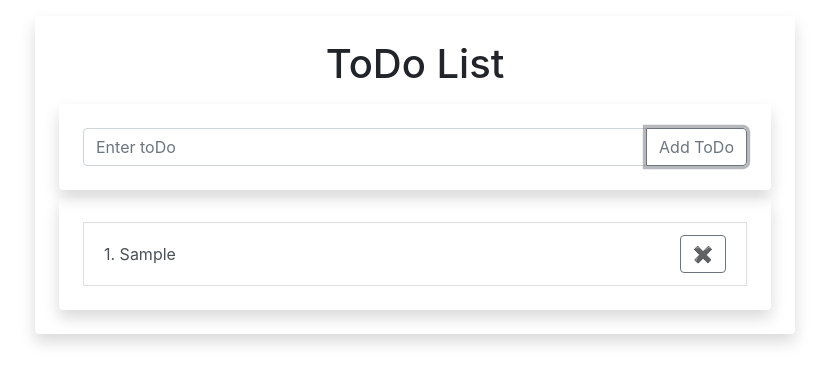
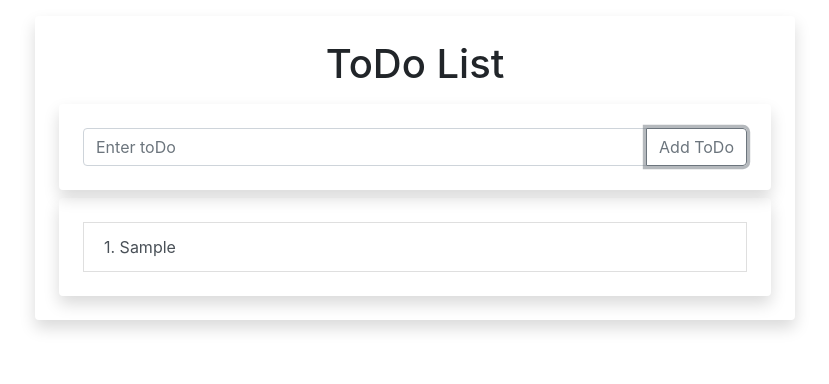
Before and after one commit to famillion/OWU, an Angular app in the folder TS_Angular/HW3/: page / in a window 1280 px wide. Both pictures are taken after typing "Sample" into the empty fields and a click on the button "Add ToDo". Shown: the top 384 px of the page, without its empty margins (225-1054 px from the left). Built offline with nearby package versions, Linux system fonts and the light colour scheme.

Commit message:
HW_3 todo list without services

```diff
--- a/TS_Angular/HW3/src/app/app.module.ts
+++ b/TS_Angular/HW3/src/app/app.module.ts
@@ -4,9 +4,9 @@ import { NgModule } from '@angular/core';
 import { AppRoutingModule } from './app-routing.module';
 import { AppComponent } from './app.component';
 import { NgbModule } from '@ng-bootstrap/ng-bootstrap';
-import { TodoBlockComponent } from './todo-block/todo-block.component';
-import { TodoItemComponent } from './todo-item/todo-item.component';
-import { AddTodoItemComponent } from './add-todo-item/add-todo-item.component';
+import { TodoBlockComponent } from './todo/todo-block/todo-block.component';
+import { TodoItemComponent } from './todo/todo-item/todo-item.component';
+import { AddTodoItemComponent } from './todo/add-todo-item/add-todo-item.component';
 import {FormsModule} from '@angular/forms';
 
 @NgModule({
--- a/TS_Angular/HW3/src/app/todo-item/todo-item.component.html
+++ /dev/null
@@ -1,4 +0,0 @@
-<li class="list-group-item list-group-item-action d-flex justify-content-between align-items-center">
-  {{index}}. {{todo}}
-  <button class="btn btn-outline-secondary">&#10006;</button>
-</li>
--- a/TS_Angular/HW3/src/app/todo-block/todo-block.component.html
+++ b/TS_Angular/HW3/src/app/todo/todo-block/todo-block.component.html
@@ -11,7 +11,8 @@
         <app-todo-item
           *ngFor="let todo of todoArr; let indx = index"
           [todo] = "todo"
-          [index]="indx+1"
+          [index]="indx"
+          (removeStrIdx)="removeStr($event)"
         ></app-todo-item>
       </ul>
     </div>
--- a/TS_Angular/HW3/src/app/todo-block/todo-block.component.ts
+++ b/TS_Angular/HW3/src/app/todo/todo-block/todo-block.component.ts
@@ -16,4 +16,8 @@ export class TodoBlockComponent implements OnInit {
     this.todoArr.push(str);
   }
 
+  removeStr(ev): void{
+    this.todoArr = this.todoArr.filter(((value, index) => index !== ev));
+  }
+
 }
--- /dev/null
+++ b/TS_Angular/HW3/src/app/todo/todo-item/todo-item.component.html
@@ -0,0 +1,10 @@
+<li class="list-group-item list-group-item-action d-flex justify-content-between align-items-center" (click)="isChanged = !isChanged">
+  {{index+1}}. {{todo}}
+  <button
+    *ngIf="isChanged"
+    class="btn-sm btn-outline-secondary"
+    (click)="toRemove()"
+  >
+    &times;
+  </button>
+</li>
--- a/TS_Angular/HW3/src/app/todo-item/todo-item.component.ts
+++ b/TS_Angular/HW3/src/app/todo/todo-item/todo-item.component.ts
@@ -1,4 +1,4 @@
-import {Component, Input, OnInit} from '@angular/core';
+import {Component, EventEmitter, Input, OnInit, Output} from '@angular/core';
 
 @Component({
   selector: 'app-todo-item',
@@ -10,7 +10,15 @@ export class TodoItemComponent implements OnInit {
   @Input() todo: string;
   @Input() index: number;
 
+  @Output() removeStrIdx: EventEmitter<number> = new EventEmitter<number>();
+
+  isChanged = false;
+
   ngOnInit(): void {
   }
 
+  toRemove(): void{
+    this.removeStrIdx.emit(this.index);
+  }
+
 }
```
Also changed, not shown: TS_Angular/HW3/src/app/todo/add-todo-item/add-todo-item.component.css (added), TS_Angular/HW3/src/app/todo/add-todo-item/add-todo-item.component.html (renamed from TS_Angular/HW3/src/app/add-todo-item/add-todo-item.component.html), TS_Angular/HW3/src/app/todo/add-todo-item/add-todo-item.component.ts (renamed from TS_Angular/HW3/src/app/add-todo-item/add-todo-item.component.ts), TS_Angular/HW3/src/app/todo/todo-block/todo-block.component.css (added), TS_Angular/HW3/src/app/todo/todo-item/todo-item.component.css (added).
